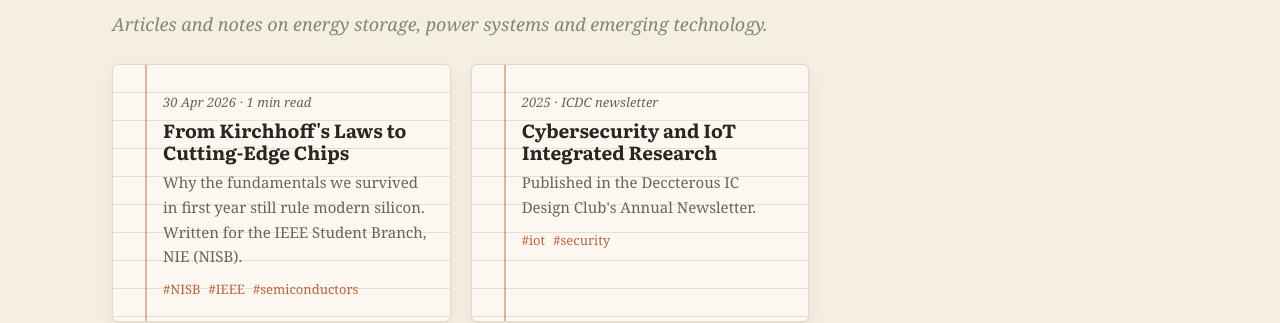
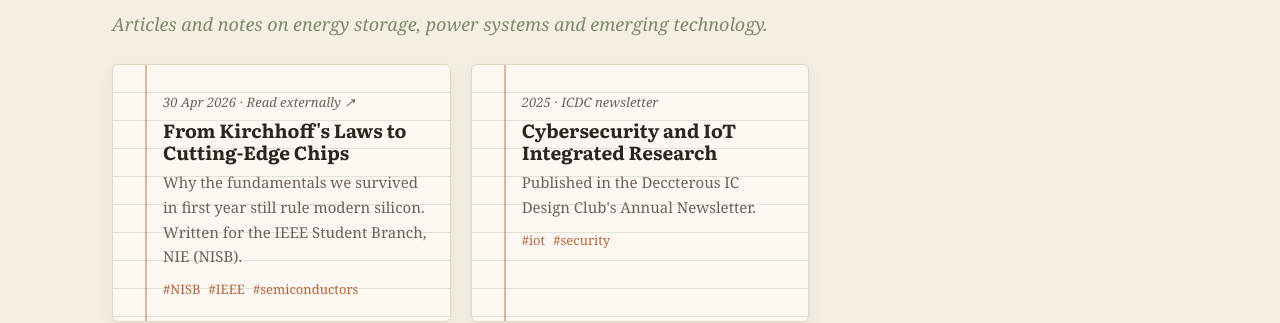
Before and after one commit to SumaAcharya/SumaAcharya.github.io, a Jekyll site: the page built from index.html, in a window 1280 px wide and 900 px high, scrolled down 1183 px. Shown: the part 167-490 px from the top of the window. Built offline with Jekyll 4.4.1, drawn with Linux system fonts in a browser that asks for light colours.

Commit message:
Add files via upload

```diff
--- a/index.html
+++ b/index.html
@@ -67,7 +67,7 @@ layout: default
   <div class="notes">
     {% for post in site.posts %}
     <a class="note-card reveal" href="{{ post.external_url | default: post.url | relative_url }}"{% if post.external_url %} target="_blank" rel="noopener"{% endif %}>
-      <span class="date">{{ post.date | date: '%d %b %Y' }} · {{ post.content | number_of_words | divided_by: 200 | plus: 1 }} min read</span>
+      <span class="date">{{ post.date | date: '%d %b %Y' }} · {% if post.external_url %}{{ post.source | default: 'Read externally ↗' }}{% else %}{{ post.content | number_of_words | divided_by: 200 | plus: 1 }} min read{% endif %}</span>
       <h3>{{ post.title }}</h3>
       <p>{{ post.description | default: post.excerpt | strip_html | truncate: 140 }}</p>
       {% if post.tags.size > 0 %}<span class="ptags">{% for t in post.tags %}<i>#{{ t }}</i>{% endfor %}</span>{% endif %}
```
